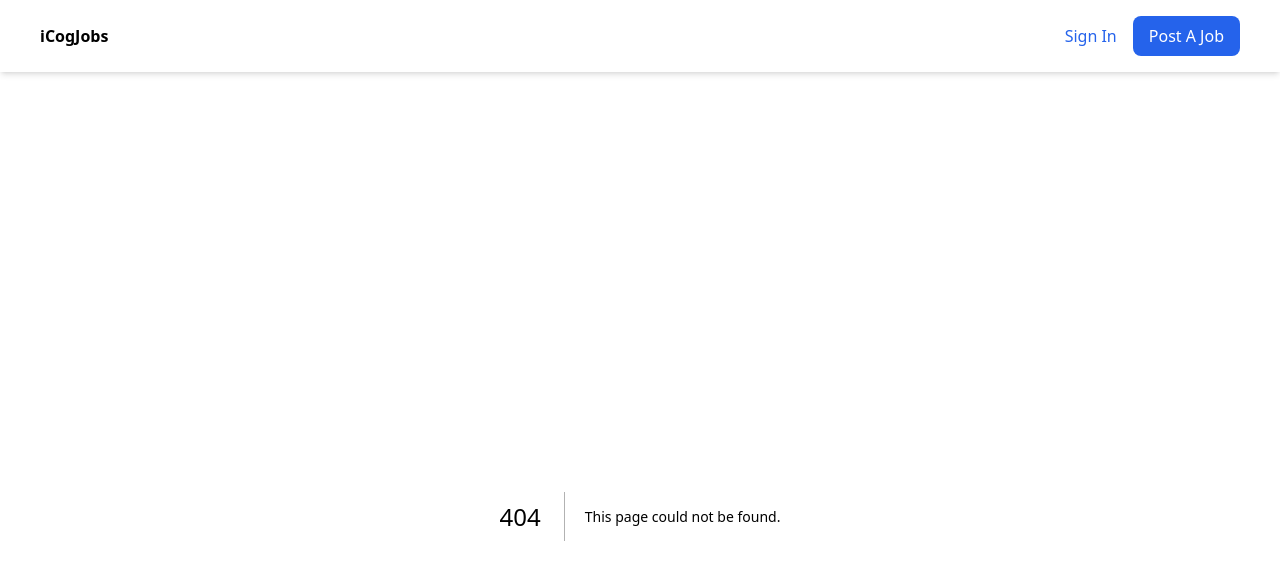
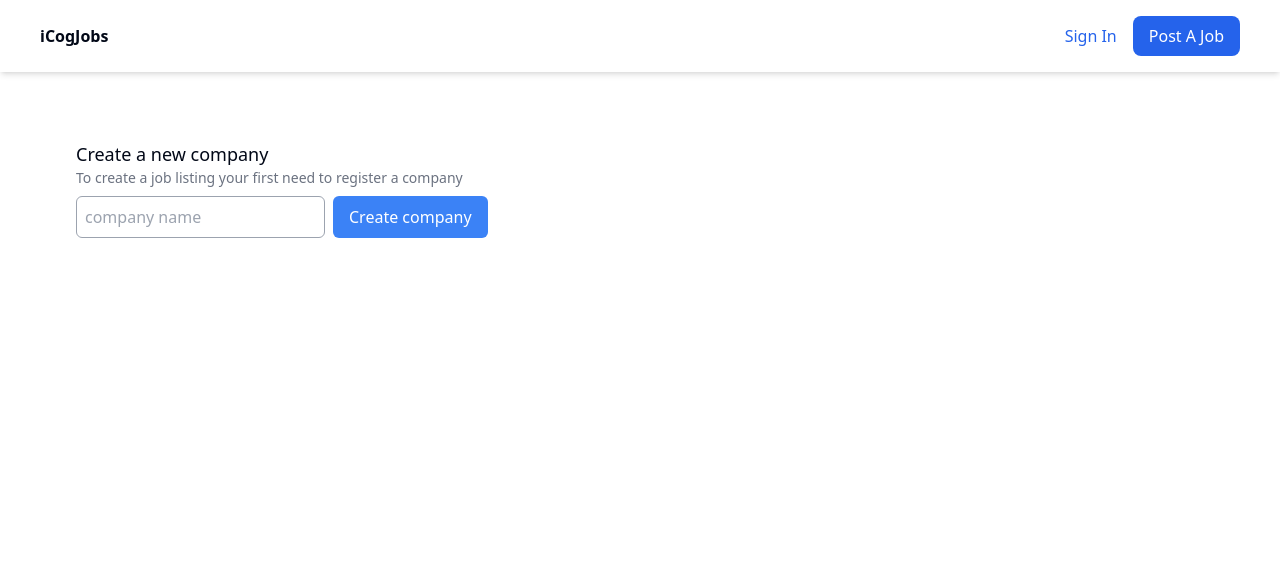
Before and after one commit to Zel-hub7/job_search_frontend, a Next.js app: page /new-company in a window 1280 px wide. Before the commit this address had no page. Shown: the top 580 px of the page. Built offline with nearby package versions, Linux system fonts and the light colour scheme.

Commit message:
Company page created

```diff
--- /dev/null
+++ b/app/new-company/page.tsx
@@ -0,0 +1,24 @@
+
+
+export default function NewCompanyPage() {
+
+
+    return (
+        <div className="container">
+        <h2 className="text-lg mt-6">Create a new company</h2>
+        <p className="text-gray-500 text-sm mb-2">To create a job listing your first need to register a company</p>
+        <form
+          action=''
+          className="flex gap-2">
+          <input
+            name="newCompanyName"
+            className="p-2 border border-gray-400 rounded-md"
+            type="text"
+            placeholder="company name"/>
+          <button type="submit" className="flex gap-2 items-center bg-blue-500 px-4 py-2 rounded-md text-white">
+            Create company
+          </button>
+        </form>
+      </div>
+    )
+}
--- a/app/page.tsx
+++ b/app/page.tsx
@@ -3,6 +3,7 @@
 import React, { useState } from 'react';
 import JobCard from "@/components/home/JobCard";
 import JobSearch from '@/components/home/JobSearch';
+
 
 const jobs = [
   { title: 'Software Engineer', postedDate: '2024-11-14', category: 'Engineering', location: 'Remote', description: 'Develop and maintain software applications.', requirements: 'Experience with JavaScript and React.', salary: '100K' },
```
